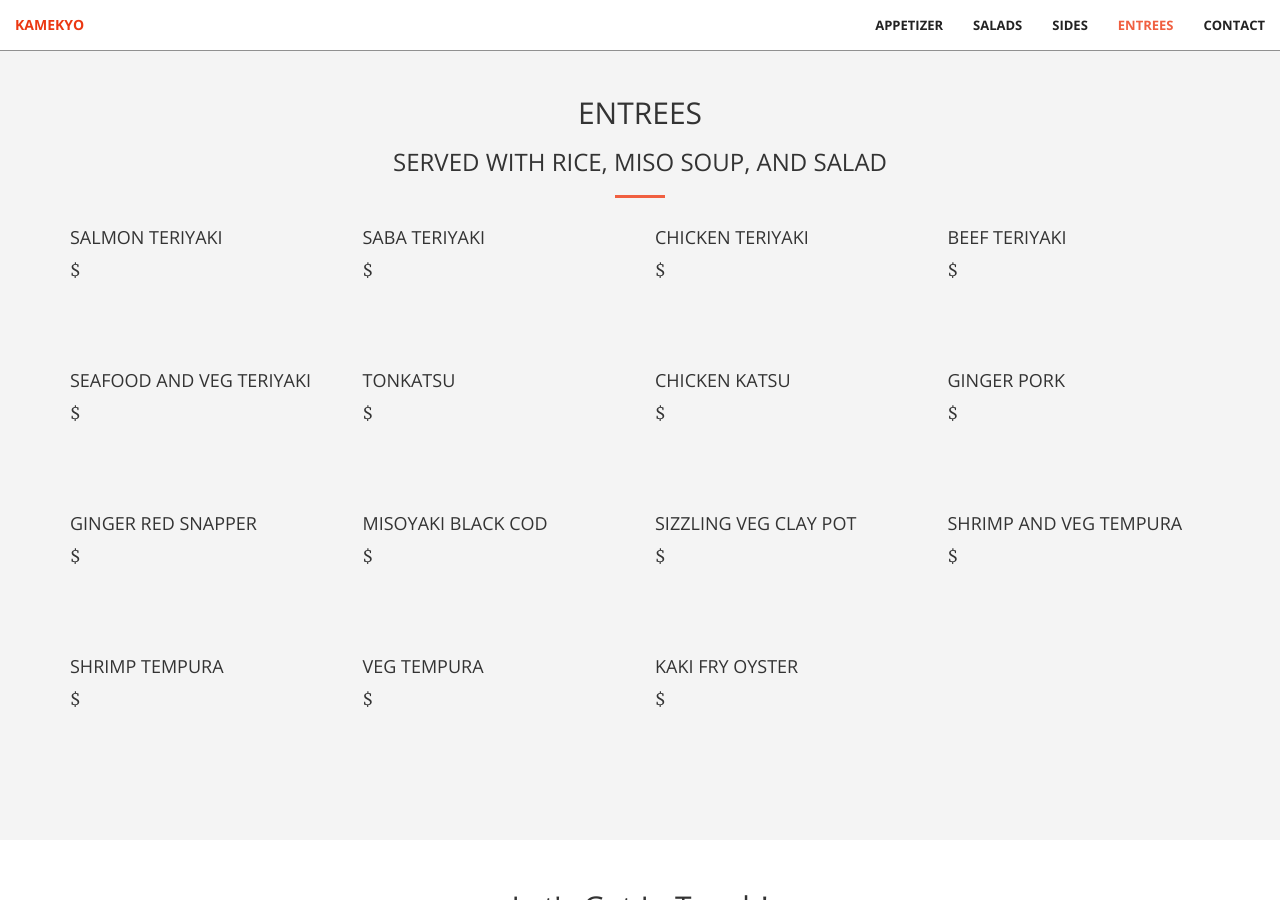
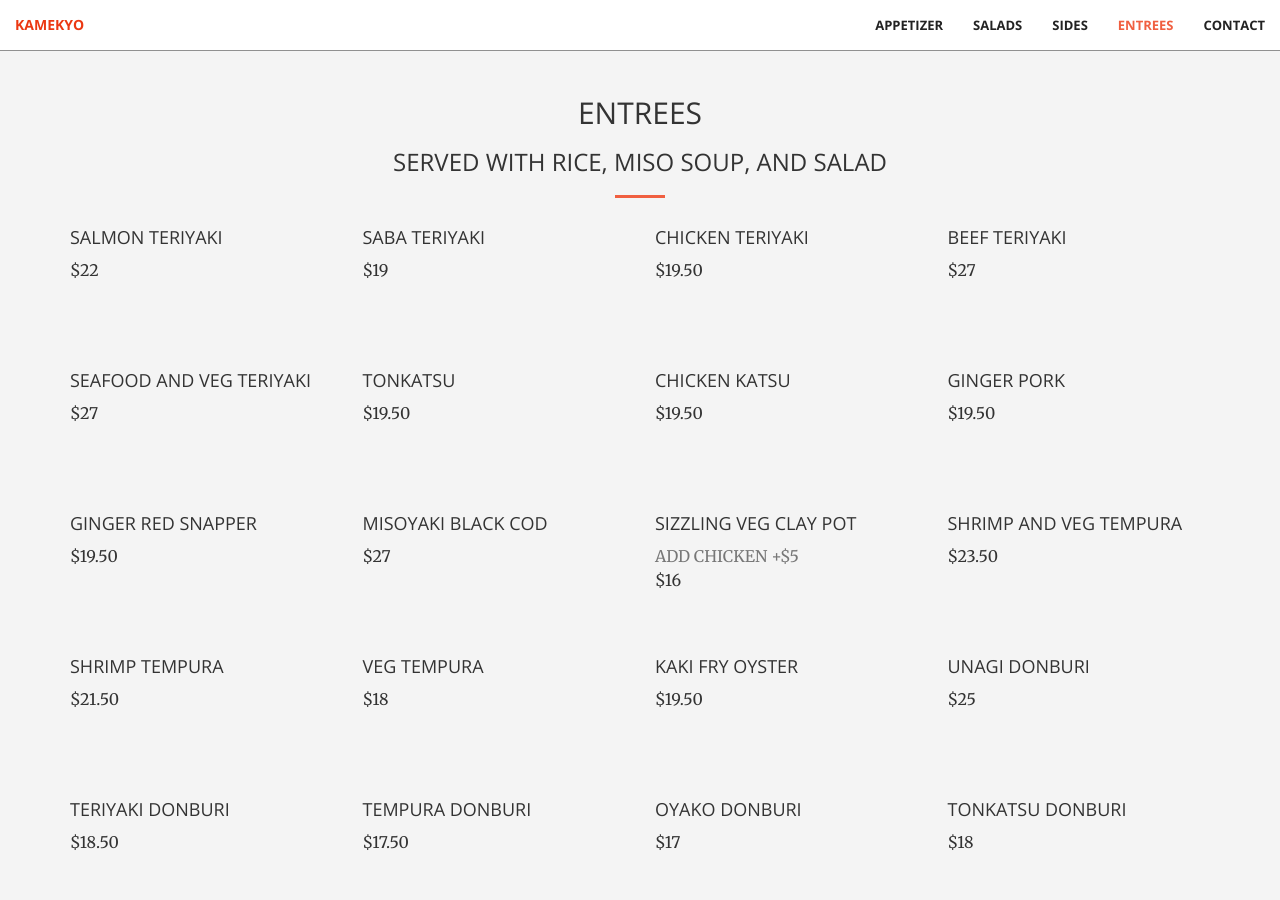
Before and after one commit to CyrusLiang/kamekyo, a Jekyll site: the page built from index.html, in a window 1280 px wide and 900 px high, scrolled down 2669 px. Built offline with Jekyll 4.4.1, drawn with Linux system fonts in a browser that asks for light colours.

Commit message:
Update entrees.html

```diff
--- a/_includes/entrees.html
+++ b/_includes/entrees.html
@@ -73,6 +73,7 @@
             <div class="col-lg-3 col-sm-6">
                 <div class="food-box">
                     <h4>Sizzling Veg Clay Pot</h4>
+                    <p class="text-muted">Add Chicken +$5</p>
                     <p id="sizzveg"></p>
                 </div>
             </div>
@@ -100,6 +101,36 @@
                     <p id="kakifrye"></p>
                 </div>
             </div>
+            <div class="col-lg-3 col-sm-6">
+                <div class="food-box">
+                    <h4>Unagi Donburi</h4>
+                    <p id="unagid"></p>
+                </div>
+            </div>
+            <div class="col-lg-3 col-sm-6">
+                <div class="food-box">
+                    <h4>Teriyaki Donburi</h4>
+                    <p id="terid"></p>
+                </div>
+            </div>
+            <div class="col-lg-3 col-sm-6">
+                <div class="food-box">
+                    <h4>Tempura Donburi</h4>
+                    <p id="tempd"></p>
+                </div>
+            </div>
+            <div class="col-lg-3 col-sm-6">
+                <div class="food-box">
+                    <h4>Oyako Donburi</h4>
+                    <p id="oyako"></p>
+                </div>
+            </div>
+            <div class="col-lg-3 col-sm-6">
+                <div class="food-box">
+                    <h4>Tonkatsu Donburi</h4>
+                    <p id="tonkatsud"></p>
+                </div>
+            </div>
         </div>
     </div>
 </section>
--- a/js/menuprice.js
+++ b/js/menuprice.js
@@ -40,21 +40,26 @@ $(document).ready(function(){
     document.getElementById("srice").innerHTML = "$3.50";
 
     // Entrees
-    document.getElementById("salteri").innerHTML = "$";
-    document.getElementById("sabteri").innerHTML = "$";
-    document.getElementById("chiteri").innerHTML = "$";
-    document.getElementById("beefteri").innerHTML = "$";
-    document.getElementById("svteri").innerHTML = "$";
-    document.getElementById("tonkatsu").innerHTML = "$";
-    document.getElementById("chikatsu").innerHTML = "$";
-    document.getElementById("gpork").innerHTML = "$";
-    document.getElementById("gsnap").innerHTML = "$";
-    document.getElementById("misoyakie").innerHTML = "$";
-    document.getElementById("sizzveg").innerHTML = "$";
-    document.getElementById("svtempe").innerHTML = "$";
-    document.getElementById("stempe").innerHTML = "$";
-    document.getElementById("vtempe").innerHTML = "$";
-    document.getElementById("kakifrye").innerHTML = "$";
+    document.getElementById("salteri").innerHTML = "$22";
+    document.getElementById("sabteri").innerHTML = "$19";
+    document.getElementById("chiteri").innerHTML = "$19.50";
+    document.getElementById("beefteri").innerHTML = "$27";
+    document.getElementById("svteri").innerHTML = "$27";
+    document.getElementById("tonkatsu").innerHTML = "$19.50";
+    document.getElementById("chikatsu").innerHTML = "$19.50";
+    document.getElementById("gpork").innerHTML = "$19.50";
+    document.getElementById("gsnap").innerHTML = "$19.50";
+    document.getElementById("misoyakie").innerHTML = "$27";
+    document.getElementById("sizzveg").innerHTML = "$16";
+    document.getElementById("svtempe").innerHTML = "$23.50";
+    document.getElementById("stempe").innerHTML = "$21.50";
+    document.getElementById("vtempe").innerHTML = "$18";
+    document.getElementById("kakifrye").innerHTML = "$19.50";
+    document.getElementById("unagid").innerHTML = "$25";
+    document.getElementById("terid").innerHTML = "$18.50";
+    document.getElementById("tempd").innerHTML = "$17.50";
+    document.getElementById("oyako").innerHTML = "$17";
+    document.getElementById("tonkatsud").innerHTML = "$18";
 })
 /*
 document.getElementById("").innerHTML = "$";
```
